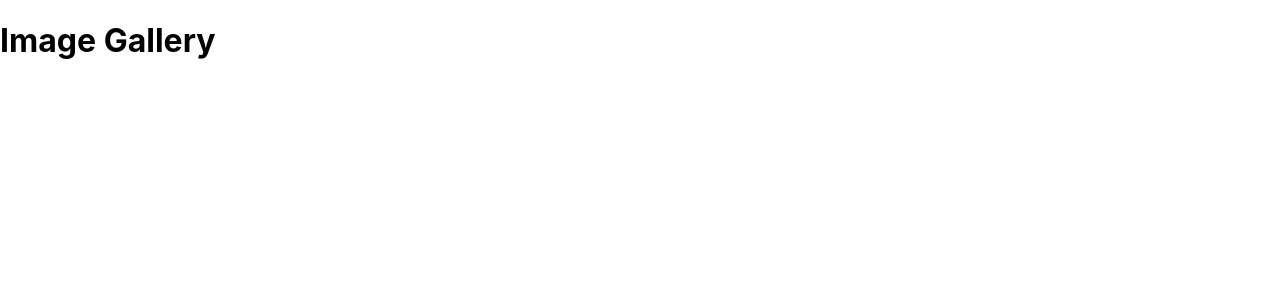
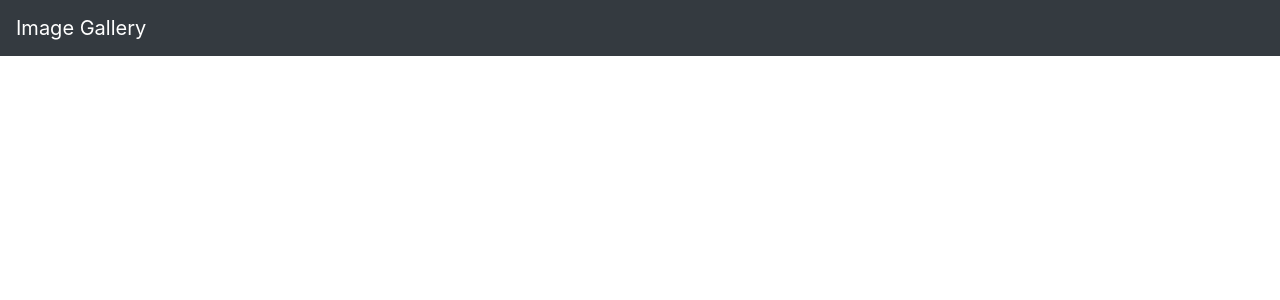
Before and after one commit to devilsoul7777/img-glry, a React (Create React App) app in the folder frontend/: page / in a window 1280 px wide. Shown: the top 300 px of the page. Built offline with nearby package versions, Linux system fonts and the light colour scheme.

Commit message:
initial header comp.

```diff
--- a/frontend/package.json
+++ b/frontend/package.json
@@ -6,7 +6,9 @@
     "@testing-library/jest-dom": "^5.14.1",
     "@testing-library/react": "^11.2.7",
     "@testing-library/user-event": "^12.8.3",
+    "bootstrap": "^4.5.3",
     "react": "^17.0.2",
+    "react-bootstrap": "^1.4.0",
     "react-dom": "^17.0.2",
     "react-scripts": "4.0.3",
     "web-vitals": "^1.1.2"
--- a/frontend/src/App.js
+++ b/frontend/src/App.js
@@ -1,8 +1,10 @@
+import 'bootstrap/dist/css/bootstrap.min.css';
+import Header from './components/Header';
 
 function App() {
   return (
-    <div className="App">
-      <h1>Image Gallery</h1>
+    <div>
+      <Header />
     </div>
   );
 }
--- /dev/null
+++ b/frontend/src/components/Header.js
@@ -0,0 +1,12 @@
+import React from 'react';
+import { Navbar } from 'react-bootstrap';
+
+const Header = (props) => {
+    return (
+        <Navbar bg="dark" variant="dark">
+            <Navbar.Brand href="/">Image Gallery</Navbar.Brand>
+        </Navbar>
+    )
+}
+
+export default Header;
```
Also changed, not shown: 1 other file (tests, documents, lock files or other folders).
